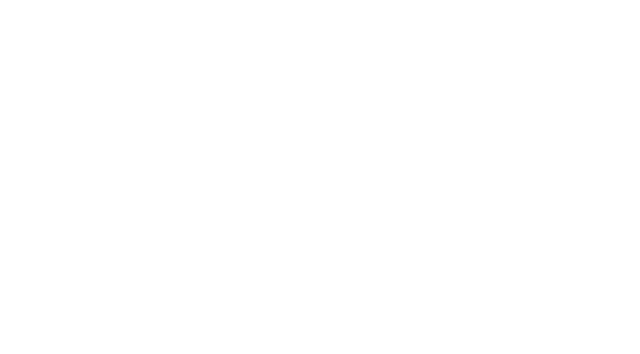
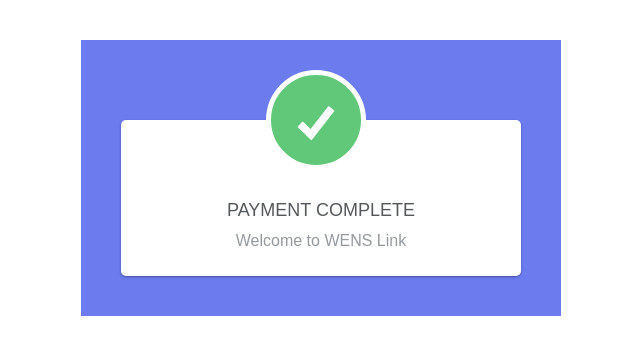
Before and after one commit to dhirusarania/WENS-Link-Seller-Registration, a Nuxt app: page /launch/success in a window 1280 px wide. Before the commit this address had no page. Shown: the top 354 px of the page, without its empty margins (319-959 px from the left). Built offline with nearby package versions, Linux system fonts and the light colour scheme; what vue-datetime would draw is missing.

Commit message:
Payment Added

```diff
--- a/nuxt.config.js
+++ b/nuxt.config.js
@@ -17,6 +17,7 @@
     link: [{ rel: 'stylesheet', href: 'https://stackpath.bootstrapcdn.com/font-awesome/4.7.0/css/font-awesome.min.css' }],
     link: [{ rel: 'stylesheet', href: 'https://fonts.googleapis.com/css?family=Montserrat:300,400,500,600,700&display=swap' }],
     link: [{ rel: 'stylesheet', href: 'https://cdnjs.cloudflare.com/ajax/libs/dropzone/5.5.1/min/dropzone.min.css' }],
+    link: [{ rel: 'stylesheet', href: 'https://cdnjs.cloudflare.com/ajax/libs/ionicons/2.0.1/css/ionicons.min.css' }],
     script: [
       {
         src: "https://cdnjs.cloudflare.com/ajax/libs/jquery/3.4.1/jquery.min.js",
--- a/pages/index.vue
+++ b/pages/index.vue
@@ -259,6 +259,7 @@
           switch (res.data.status) {
             case 200:
               localStorage.setItem('phone_number', $('#ap_email').val())
+              localStorage.setItem('user_id', res.data.user_info.id)
 
               if (res.data.user_info.isVerified == 1) {
                 switch (res.data.user_info.step) {
--- /dev/null
+++ b/pages/launch/failed.vue
@@ -0,0 +1,171 @@
+<template>
+
+        <div>
+<div class="bg">
+
+  <div class="card">
+
+    <span class="card__success"><i class="ion-close"></i></span>
+
+    <h1 class="card__msg">Payment Failed</h1>
+    <h2 class="card__submsg">Please Try Again</h2>
+
+
+
+
+  </div>
+
+</div>
+
+
+        </div>
+
+
+</template>
+
+
+<style scoped>
+.bg {
+  background-color: #f44336;
+  width: 480px;
+  overflow: hidden;
+  margin: 0 auto;
+  box-sizing: border-box;
+  padding: 40px;
+  font-family: 'Roboto';
+  margin-top: 40px;
+}
+.card {
+  background-color: #fff;
+  width: 100%;
+  float: left;
+  margin-top: 40px;
+  border-radius: 5px;
+  box-sizing: border-box;
+  padding: 80px 30px 25px 30px;
+  text-align: center;
+  position: relative;
+  box-shadow: 0 1px 3px rgba(0,0,0,0.12), 0 1px 2px rgba(0,0,0,0.24);
+}
+.card__success {
+  position: absolute;
+  top: -50px;
+  left: 145px;
+  width: 100px;
+  height: 100px;
+  border-radius: 100%;
+  background-color: #E91E63;
+  border: 5px solid #fff;
+}
+.card__success i {
+  color: #fff;
+  line-height: 100px;
+  font-size: 45px;
+}
+.card__msg {
+  text-transform: uppercase;
+  color: #55585b;
+  font-size: 18px;
+  font-weight: 500;
+  margin-bottom: 5px;
+}
+.card__submsg {
+  color: #959a9e;
+  font-size: 16px;
+  font-weight: 400;
+  margin-top: 0px;
+}
+.card__body {
+  background-color: #f8f6f6;
+  border-radius: 4px;
+  width: 100%;
+  margin-top: 30px;
+  float: left;
+  box-sizing: border-box;
+  padding: 30px;
+}
+.card__avatar {
+  width: 50px;
+  height: 50px;
+  border-radius: 100%;
+  display: inline-block;
+  margin-right: 10px;
+  position: relative;
+  top: 7px;
+}
+.card__recipient-info {
+  display: inline-block;
+}
+.card__recipient {
+  color: #232528;
+  text-align: left;
+  margin-bottom: 5px;
+  font-weight: 600;
+}
+.card__email {
+  color: #838890;
+  text-align: left;
+  margin-top: 0px;
+}
+.card__price {
+  color: #232528;
+  font-size: 70px;
+  margin-top: 25px;
+  margin-bottom: 30px;
+}
+.card__price span {
+  font-size: 60%;
+}
+.card__method {
+  color: #d3cece;
+  text-transform: uppercase;
+  text-align: left;
+  font-size: 11px;
+  margin-bottom: 5px;
+}
+.card__payment {
+  background-color: #fff;
+  border-radius: 4px;
+  width: 100%;
+  height: 100px;
+  box-sizing: border-box;
+  display: flex;
+  align-items: center;
+  justify-content: center;
+}
+.card__credit-card {
+  width: 50px;
+  display: inline-block;
+  margin-right: 15px;
+}
+.card__card-details {
+  display: inline-block;
+  text-align: left;
+}
+.card__card-type {
+  text-transform: uppercase;
+  color: #232528;
+  font-weight: 600;
+  font-size: 12px;
+  margin-bottom: 3px;
+}
+.card__card-number {
+  color: #838890;
+  font-size: 12px;
+  margin-top: 0px;
+}
+.card__tags {
+  clear: both;
+  padding-top: 15px;
+}
+.card__tag {
+  text-transform: uppercase;
+  background-color: #f8f6f6;
+  box-sizing: border-box;
+  padding: 3px 5px;
+  border-radius: 3px;
+  font-size: 10px;
+  color: #d3cece;
+}
+
+</style>
--- /dev/null
+++ b/pages/launch/success.vue
@@ -0,0 +1,171 @@
+<template>
+
+        <div>
+<div class="bg">
+
+  <div class="card">
+
+    <span class="card__success"><i class="ion-checkmark"></i></span>
+
+    <h1 class="card__msg">Payment Complete</h1>
+    <h2 class="card__submsg">Welcome to WENS Link</h2>
+
+
+
+
+  </div>
+
+</div>
+
+
+        </div>
+
+
+</template>
+
+
+<style scoped>
+.bg {
+  background-color: #6c7bee;
+  width: 480px;
+  overflow: hidden;
+  margin: 0 auto;
+  box-sizing: border-box;
+  padding: 40px;
+  font-family: 'Roboto';
+  margin-top: 40px;
+}
+.card {
+  background-color: #fff;
+  width: 100%;
+  float: left;
+  margin-top: 40px;
+  border-radius: 5px;
+  box-sizing: border-box;
+  padding: 80px 30px 25px 30px;
+  text-align: center;
+  position: relative;
+  box-shadow: 0 1px 3px rgba(0,0,0,0.12), 0 1px 2px rgba(0,0,0,0.24);
+}
+.card__success {
+  position: absolute;
+  top: -50px;
+  left: 145px;
+  width: 100px;
+  height: 100px;
+  border-radius: 100%;
+  background-color: #60c878;
+  border: 5px solid #fff;
+}
+.card__success i {
+  color: #fff;
+  line-height: 100px;
+  font-size: 45px;
+}
+.card__msg {
+  text-transform: uppercase;
+  color: #55585b;
+  font-size: 18px;
+  font-weight: 500;
+  margin-bottom: 5px;
+}
+.card__submsg {
+  color: #959a9e;
+  font-size: 16px;
+  font-weight: 400;
+  margin-top: 0px;
+}
+.card__body {
+  background-color: #f8f6f6;
+  border-radius: 4px;
+  width: 100%;
+  margin-top: 30px;
+  float: left;
+  box-sizing: border-box;
+  padding: 30px;
+}
+.card__avatar {
+  width: 50px;
+  height: 50px;
+  border-radius: 100%;
+  display: inline-block;
+  margin-right: 10px;
+  position: relative;
+  top: 7px;
+}
+.card__recipient-info {
+  display: inline-block;
+}
+.card__recipient {
+  color: #232528;
+  text-align: left;
+  margin-bottom: 5px;
+  font-weight: 600;
+}
+.card__email {
+  color: #838890;
+  text-align: left;
+  margin-top: 0px;
+}
+.card__price {
+  color: #232528;
+  font-size: 70px;
+  margin-top: 25px;
+  margin-bottom: 30px;
+}
+.card__price span {
+  font-size: 60%;
+}
+.card__method {
+  color: #d3cece;
+  text-transform: uppercase;
+  text-align: left;
+  font-size: 11px;
+  margin-bottom: 5px;
+}
+.card__payment {
+  background-color: #fff;
+  border-radius: 4px;
+  width: 100%;
+  height: 100px;
+  box-sizing: border-box;
+  display: flex;
+  align-items: center;
+  justify-content: center;
+}
+.card__credit-card {
+  width: 50px;
+  display: inline-block;
+  margin-right: 15px;
+}
+.card__card-details {
+  display: inline-block;
+  text-align: left;
+}
+.card__card-type {
+  text-transform: uppercase;
+  color: #232528;
+  font-weight: 600;
+  font-size: 12px;
+  margin-bottom: 3px;
+}
+.card__card-number {
+  color: #838890;
+  font-size: 12px;
+  margin-top: 0px;
+}
+.card__tags {
+  clear: both;
+  padding-top: 15px;
+}
+.card__tag {
+  text-transform: uppercase;
+  background-color: #f8f6f6;
+  box-sizing: border-box;
+  padding: 3px 5px;
+  border-radius: 3px;
+  font-size: 10px;
+  color: #d3cece;
+}
+
+</style>
--- a/pages/register_account.vue
+++ b/pages/register_account.vue
@@ -143,7 +143,7 @@
                               >
                                 <input
                                   type="number"
-                                  maxlength="50"
+                                  max="10"
                                   id="ap_phone_number"
                                   v-model="mobile"
                                   :class="['input-group', isValid('mobile')]"
@@ -199,7 +199,7 @@
 
                       <div class="a-section a-spacing-base ap_email_fields">
                         <div class="a-row a-spacing-micro">
-                          <label for="ap_email" class="a-form-label">Email (optional)</label>
+                          <label for="ap_email" class="a-form-label">Email</label>
                           <input
                             type="email"
                             maxlength="64"
@@ -399,7 +399,7 @@
       error_message: [],
       regex_email : /^(([^<>()\[\]\\.,;:\s@"]+(\.[^<>()\[\]\\.,;:\s@"]+)*)|(".+"))@((\[[0-9]{1,3}\.[0-9]{1,3}\.[0-9]{1,3}\.[0-9]{1,3}\])|(([a-zA-Z\-0-9]+\.)+[a-zA-Z]{2,}))$/,
       regex_name : /^(?!\s)[a-zA-Z\. ]{4,50}$/,
-      regex_mobile: /\+?\d[\d -]{8,8}\d/,
+      regex_mobile: /^(\+\d{1,3}[- ]?)?\d{10}$/,
 
     }
   },
@@ -436,9 +436,6 @@
           this.isError = true
 
           if(err.response.status != 500){
-
-
-
           for (var prop in err.response.data) {
             if (!err.response.data.hasOwnProperty(prop)) {
               continue
--- a/store/api.js
+++ b/store/api.js
@@ -39,5 +39,7 @@
 
     getStep:  url +  "vendors/getStep/", //phone_number
 
+    createOrder:  url +  "payments/create/order", //phone_number
+
 
 })
```
Also changed, not shown: pages/launch/dashboard.vue (+55 -34 lines).
